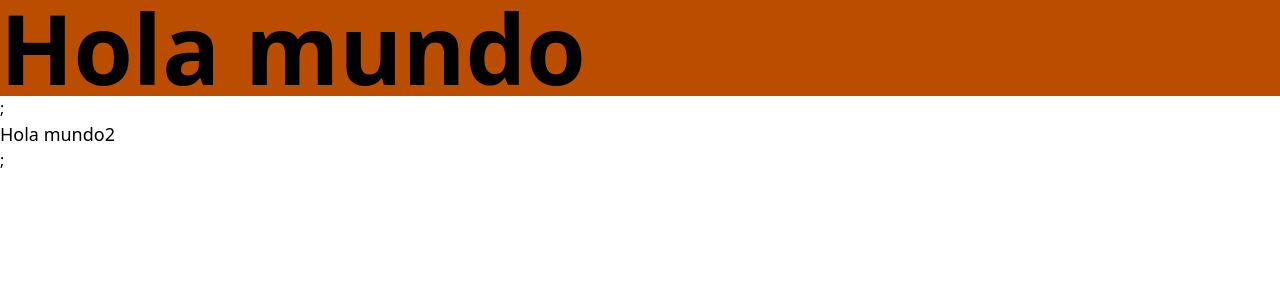
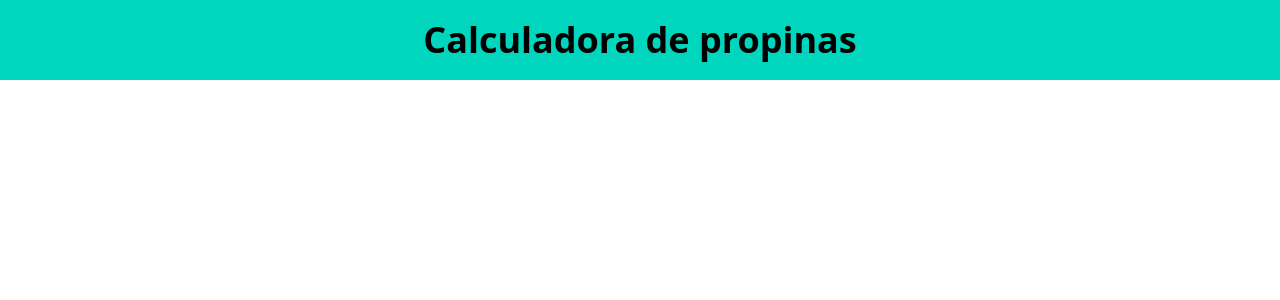
Before and after one commit to DarioBarrionuevo/tips-generator, a React (Vite) app: page / in a window 1280 px wide. Shown: the top 300 px of the page. Built offline with nearby package versions, Linux system fonts and the light colour scheme.

Commit message:
Add header

```diff
--- a/src/App.tsx
+++ b/src/App.tsx
@@ -1,8 +1,9 @@
 function App() {
   return (
     <>
-      <h1 className="text-8xl font-black bg-amber-700">Hola mundo</h1>;
-      <h1 className="text-lg">Hola mundo2</h1>;
+      <header className="bg-teal-400 py-5">
+        <h1 className="text-center text-4xl font-black">Calculadora de propinas</h1>
+      </header>
     </>
   );
 }
```
